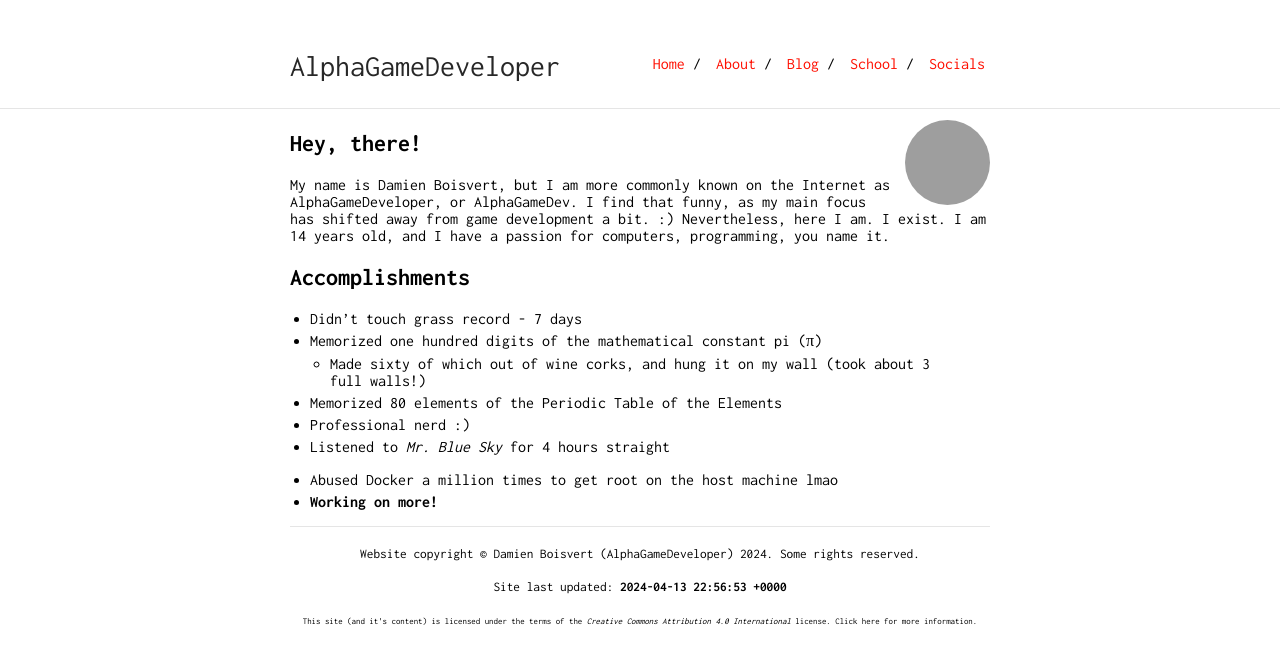
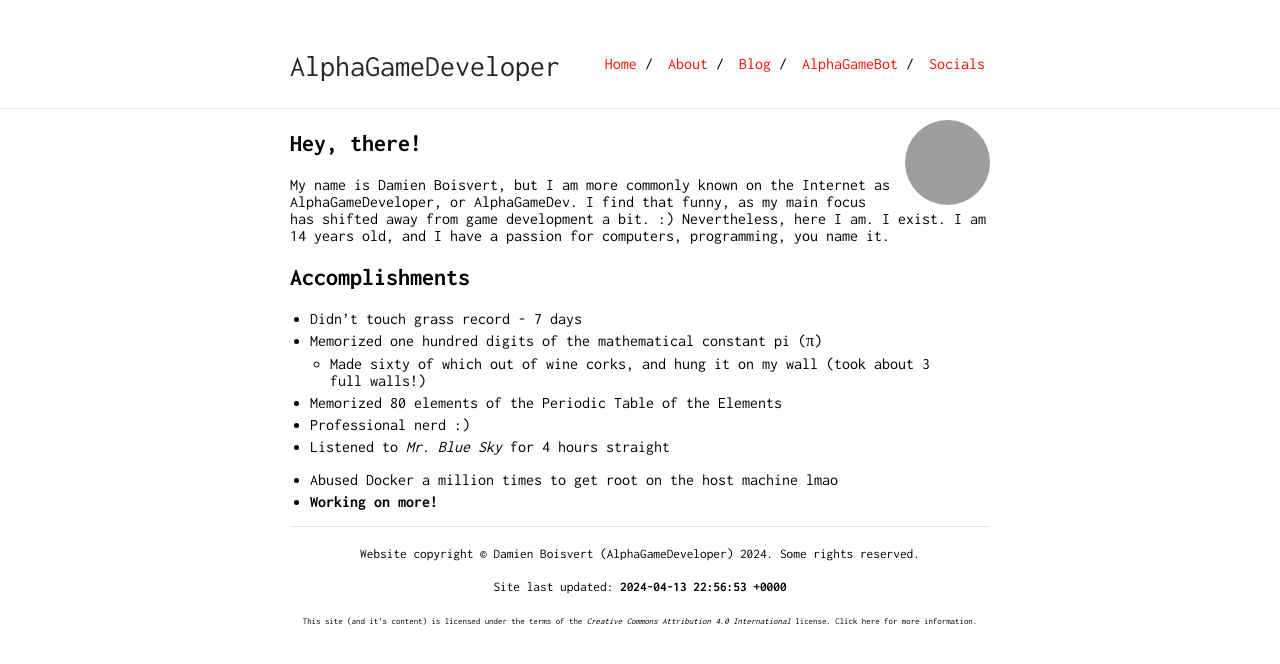
Before and after one commit to AlphaGameDeveloper/AlphaGame.dev, a Jekyll site: the page built from index.md, in a window 1280 px wide. Shown: the top 664 px of the page. Built offline with Jekyll 4.4.1, drawn with Linux system fonts in a browser that asks for light colours; grey boxes are pictures that could not be loaded.

Commit message:
Remove school, add AlphaGameBot to navbar

```diff
--- a/_config.yml
+++ b/_config.yml
@@ -40,8 +40,10 @@ nav:
    link: "/about"
  - name: "Blog"
    link: /blog
- - name: "School"
-   link: /school/
+# - name: "School"
+#   link: /school/
+ - name: "AlphaGameBot"
+   link: /alphagamebot/
  - name: "Socials"
    link: /links/
 
```
